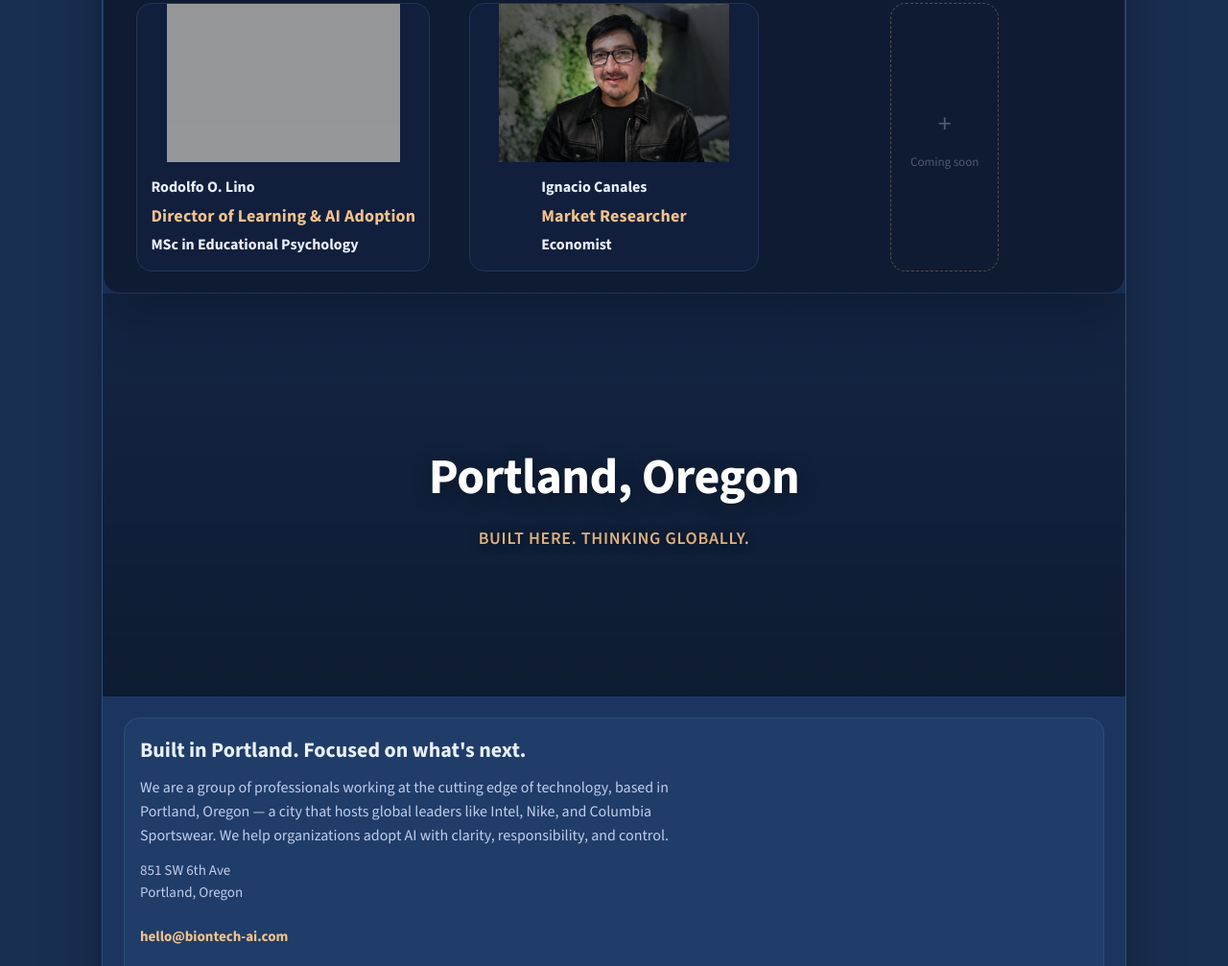
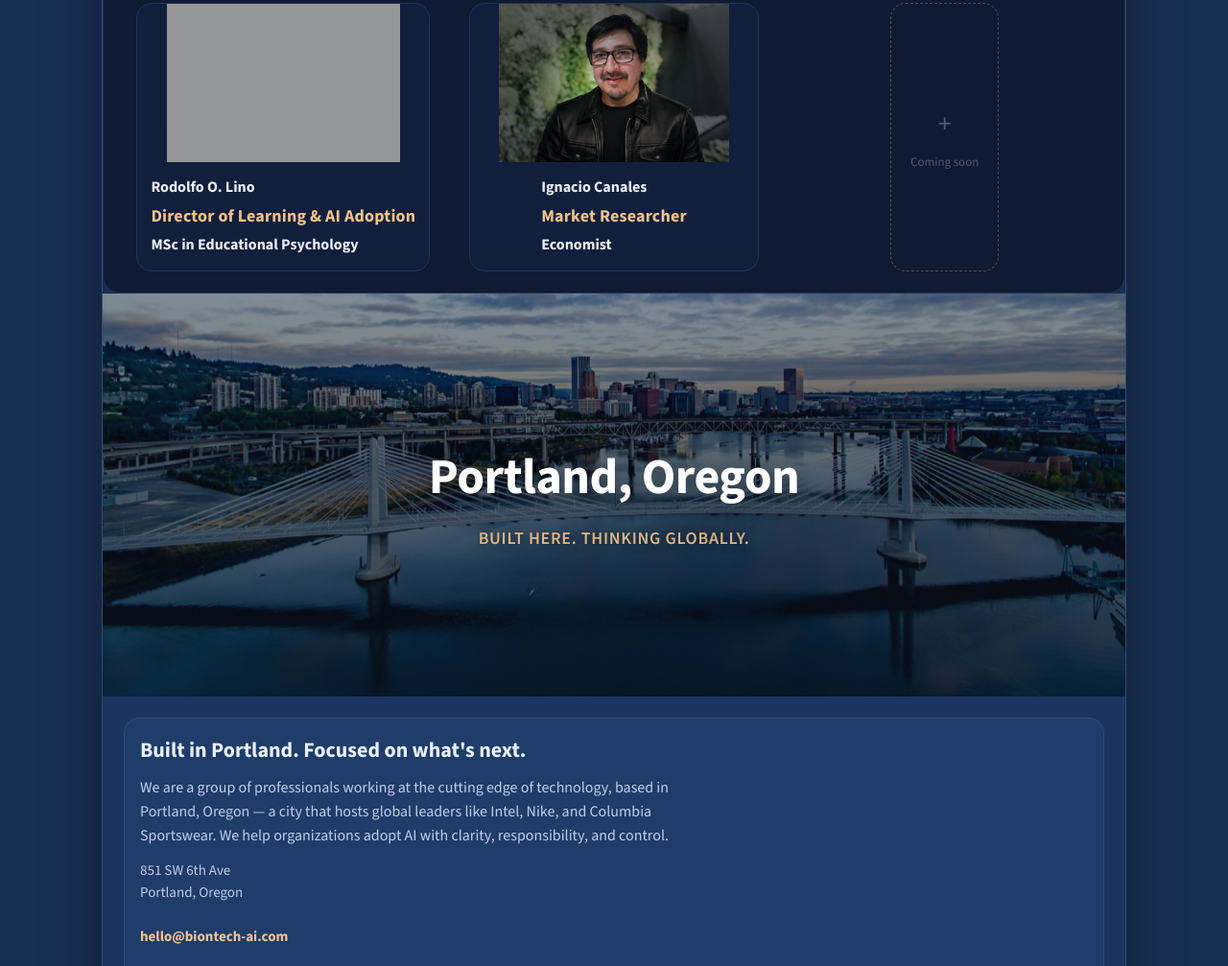
Before and after one commit to oxford13zero/BIONTech, a plain HTML site: page index.html in a window 1280 px wide. Shown: the part 2414-3421 px from the top of the page at 96% size. Drawn offline with nearby package versions, Linux system fonts and the light colour scheme; grey boxes are pictures that could not be loaded.

Commit message:
ADDING PORTLAND BRIDGES

```diff
--- a/index.html
+++ b/index.html
@@ -603,7 +603,7 @@
     .portland-parallax-bg{
       position:absolute;
       inset:-80px 0;
-      background-image:url('    ');
+      background-image:url('Portland_bridges.jpg');
       background-size:cover;
       background-position:center 40%;
       will-change:transform;
```
